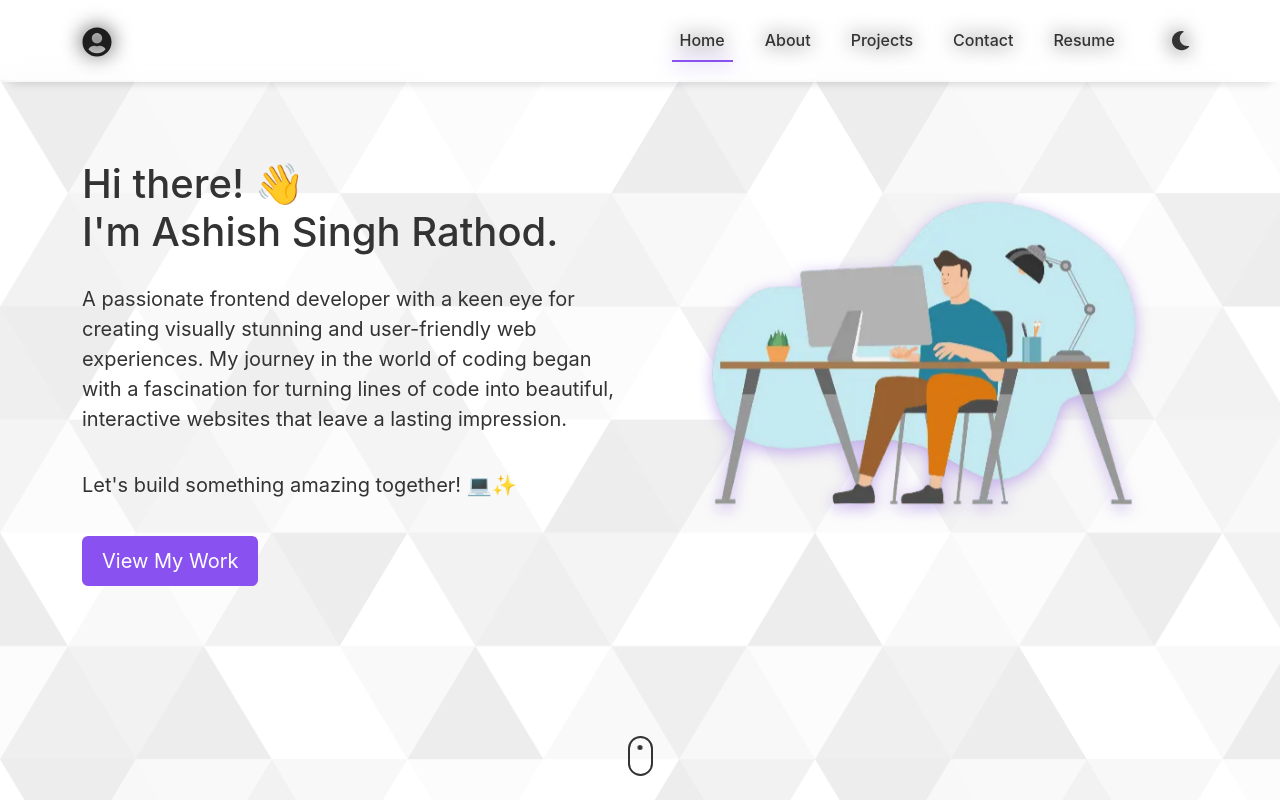
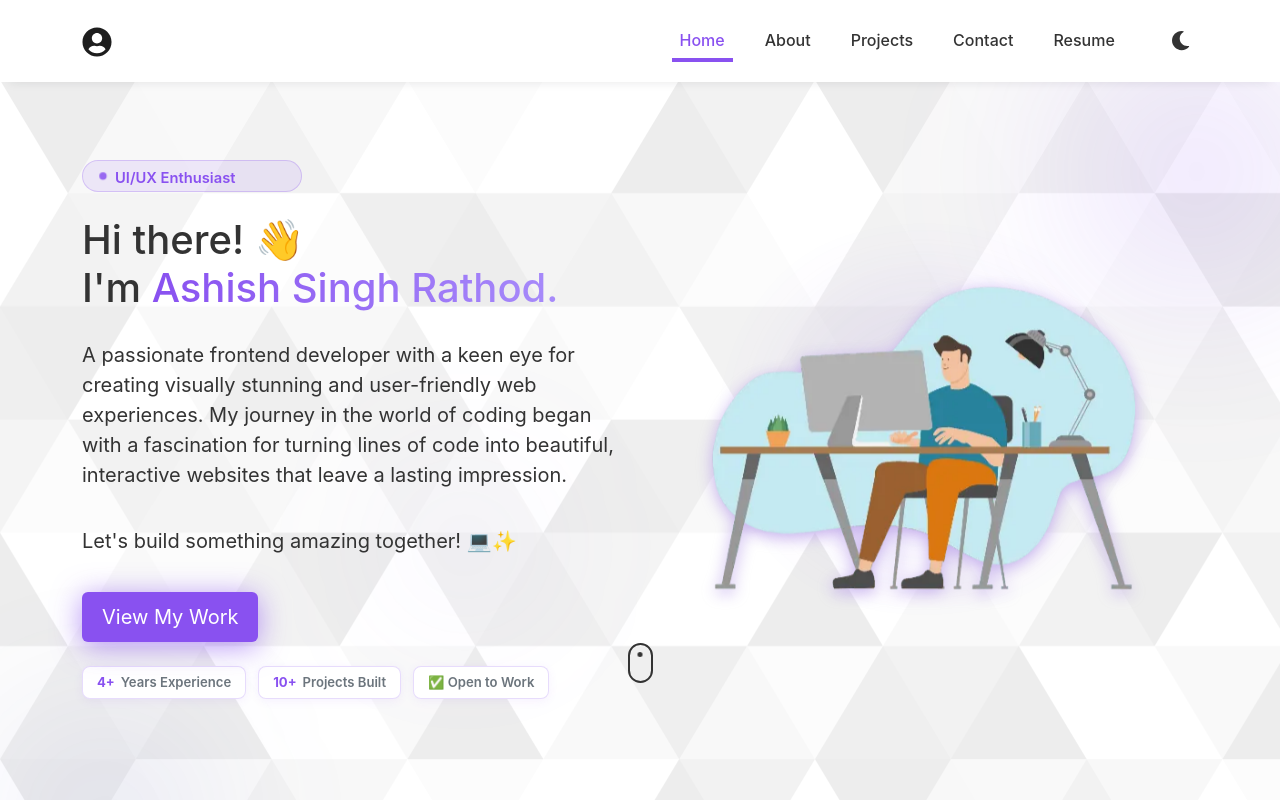
Before and after one commit to ashishairtkt/dev-port, a React (Vite) app: page / in a window 1280 px wide. Shown: the top 800 px of the page. Built offline with nearby package versions, Linux system fonts and the light colour scheme.

Commit message:
minor changes

```diff
--- a/src/components/pages/Home.jsx
+++ b/src/components/pages/Home.jsx
@@ -1,45 +1,156 @@
+import { useState, useEffect } from "react";
 import { Container, Col, Row, Button } from "react-bootstrap";
+import { motion, AnimatePresence } from "framer-motion";
+import '../../styles/pages/Home.css';
+
+const roles = [
+  "Frontend Developer",
+  "React Specialist",
+  "UI/UX Enthusiast",
+  "Web Creator",
+];
+
+const containerVariants = {
+  hidden: { opacity: 0 },
+  visible: {
+    opacity: 1,
+    transition: { staggerChildren: 0.14, delayChildren: 0.1 },
+  },
+};
+
+const itemVariants = {
+  hidden: { opacity: 0, y: 28 },
+  visible: {
+    opacity: 1,
+    y: 0,
+    transition: { duration: 0.6, ease: [0.25, 0.46, 0.45, 0.94] },
+  },
+};
 
 export default function Home() {
+  const [roleIndex, setRoleIndex] = useState(0);
+
+  useEffect(() => {
+    const timer = setInterval(() => {
+      setRoleIndex((prev) => (prev + 1) % roles.length);
+    }, 2600);
+    return () => clearInterval(timer);
+  }, []);
+
   const scrollToProjects = () => {
-    const projectsSection = document.getElementById('projects');
-    if (projectsSection) {
-      projectsSection.scrollIntoView({ behavior: 'smooth' });
-    }
+    const el = document.getElementById("projects");
+    if (el) el.scrollIntoView({ behavior: "smooth" });
   };
 
   return (
-    <div className="homebg" id="home">
-      <Container>
-        <Row>
+    <div className="homebg home-section" id="home">
+      {/* Ambient background orbs */}
+      <div className="home-orb home-orb--1" />
+      <div className="home-orb home-orb--2" />
+      <div className="home-orb home-orb--3" />
+
+      <Container className="home-container">
+        <Row className="align-items-center">
           <Col xs={12} md={6}>
-            <div className="headline">
-              <h1>
+            <motion.div
+              className="headline"
+              variants={containerVariants}
+              initial="hidden"
+              animate="visible"
+            >
+              {/* Animated role pill */}
+              <motion.div variants={itemVariants}>
+                <div className="role-pill">
+                  <span className="role-pill-dot" />
+                  <span className="role-text-wrapper">
+                    <AnimatePresence mode="wait">
+                      <motion.span
+                        key={roleIndex}
+                        className="role-text"
+                        initial={{ opacity: 0, y: 10 }}
+                        animate={{ opacity: 1, y: 0 }}
+                        exit={{ opacity: 0, y: -10 }}
+                        transition={{ duration: 0.3 }}
+                      >
+                        {roles[roleIndex]}
+                      </motion.span>
+                    </AnimatePresence>
+                  </span>
+                </div>
+              </motion.div>
+
+              {/* Heading */}
+              <motion.h1 variants={itemVariants}>
                 Hi there! 👋
-                <br /> I'm Ashish Singh Rathod.
-              </h1>
+                <br />
+                I'm{" "}
+                <span className="name-highlight">Ashish Singh Rathod.</span>
+              </motion.h1>
 
-              <p>
+              {/* Description */}
+              <motion.p variants={itemVariants}>
                 A passionate frontend developer with a keen eye for creating
                 visually stunning and user-friendly web experiences. My journey
                 in the world of coding began with a fascination for turning
                 lines of code into beautiful, interactive websites that leave a
                 lasting impression.
-              </p>
+              </motion.p>
 
-              <p>Let's build something amazing together! 💻✨</p>
-              <div>
-                <Button className="btnclick" onClick={scrollToProjects}>View My Work</Button>
-              </div>
-            </div>
+              <motion.p variants={itemVariants}>
+                Let's build something amazing together! 💻✨
+              </motion.p>
+
+              {/* CTA button */}
+              <motion.div variants={itemVariants}>
+                <motion.div
+                  style={{ display: "inline-block" }}
+                  whileHover={{ scale: 1.05 }}
+                  whileTap={{ scale: 0.95 }}
+                >
+                  <Button
+                    className="btnclick btnclick--glow"
+                    onClick={scrollToProjects}
+                  >
+                    View My Work
+                  </Button>
+                </motion.div>
+              </motion.div>
+
+              {/* Stat badges */}
+              <motion.div variants={itemVariants} className="hero-badges">
+                <div className="hero-badge">
+                  <span>4+</span> Years Experience
+                </div>
+                <div className="hero-badge">
+                  <span>10+</span> Projects Built
+                </div>
+                <div className="hero-badge">
+                  ✅ Open to Work
+                </div>
+              </motion.div>
+            </motion.div>
           </Col>
+
           <Col xs={12} md={6}>
-            <div className="avtar_image">
+            <motion.div
+              className="avtar_image"
+              initial={{ opacity: 0, x: 60, scale: 0.88 }}
+              animate={{ opacity: 1, x: 0, scale: 1 }}
+              transition={{ duration: 0.9, ease: "easeOut", delay: 0.35 }}
+            >
               <picture>
-                <source srcSet="/images/optimized-embg.webp" type="image/webp" />
-                <img src="/images/optimized-embg.png" alt="avatar" className="img-fluid" loading="lazy" />
+                <source
+                  srcSet="/images/optimized-embg.webp"
+                  type="image/webp"
+                />
+                <img
+                  src="/images/optimized-embg.png"
+                  alt="avatar"
+                  className="img-fluid"
+                  loading="lazy"
+                />
               </picture>
-            </div>
+            </motion.div>
           </Col>
         </Row>
 
--- a/src/components/pages/LandingPage.jsx
+++ b/src/components/pages/LandingPage.jsx
@@ -1,5 +1,4 @@
 import { memo, Suspense, lazy } from "react";
-import Header from "../layout/Header";
 import { Helmet, HelmetProvider } from "react-helmet-async";
 import ErrorBoundary from "../utils/ErrorBoundary";
 import Projects from "./Projects";
@@ -42,7 +41,6 @@ const LandingPage = memo(function LandingPage() {
 
       <SkipLink />
       <div className="landing-page">
-        <Header />
         <main id="main-content">
           <ErrorBoundary>
             <Suspense fallback={<LoadingFallback />}>
--- a/src/styles/App.css
+++ b/src/styles/App.css
@@ -1,14 +1,27 @@
 :root {
   --background: #ffffff;
+  --background-color: #ffffff;
   --text-color: #333333;
+  --text-primary: #333333;
+  --text-muted: #6c757d;
+  --primary-color: #8951f0;
+  --card-bg: #ffffff;
+  --skill-bg: rgb(245, 238, 238);
+  --header-bg: #ffffff;
+  --hover-bg: rgba(0, 0, 0, 0.05);
   --transition-speed: 0.3s;
 }
 
 [data-theme='dark'] {
   --background: #121212;
+  --background-color: #121212;
   --text-color: #ffffff;
+  --text-primary: #ffffff;
+  --text-muted: #b0b0b0;
+  --primary-color: #8951f0;
+  --card-bg: #2d2d2d;
+  --skill-bg: rgba(137, 81, 240, 0.12);
   --header-bg: #1a1a1a;
-  --text-primary: #ffffff;
   --hover-bg: rgba(255, 255, 255, 0.1);
 }
 
@@ -226,13 +239,14 @@
 }
 
 .skill_wrapper p {
-  background-color: rgb(245, 238, 238);
+  background-color: var(--skill-bg);
   padding: 10px;
   border-radius: 0.2rem;
   font-weight: 500;
   margin-bottom: 0;
   font-size: 20px;
-  color: #66686a;
+  color: var(--text-muted);
+  transition: background-color var(--transition-speed), color var(--transition-speed);
 }
 
 .skill_wrapper p:hover {
@@ -439,7 +453,7 @@
 .mouse {
   width: 25px;
   height: 40px;
-  border: 2px solid #333;
+  border: 2px solid var(--text-color);
   border-radius: 60px;
   position: relative;
   overflow: hidden;
@@ -452,7 +466,7 @@
   top: 7px;
   left: 50%;
   transform: translateX(-50%);
-  background-color: #333;
+  background-color: var(--text-color);
   border-radius: 50%;
   opacity: 1;
   animation: wheel 1.3s infinite;
@@ -618,7 +632,7 @@
   color: #4caf50;
   font-weight: 500;
   p {
-    color: black;
+    color: var(--text-color);
   }
 }
 .success-checkmark {
@@ -865,13 +879,6 @@
   color: var(--text-primary, #333);
 }
 
-/* Dark mode styles */
-[data-theme='dark'] {
-  --header-bg: #1a1a1a;
-  --text-primary: #ffffff;
-  --hover-bg: rgba(255, 255, 255, 0.1);
-}
-
 [data-theme='dark'] .header {
   box-shadow: rgba(255, 255, 255, 0.1) 0px 10px 10px -10px;
 }
@@ -887,3 +894,21 @@
 [data-theme='dark'] .theme-toggle:hover {
   background-color: rgba(255, 255, 255, 0.1);
 }
+
+[data-theme='dark'] .contact_form {
+  background-color: var(--card-bg);
+  box-shadow: rgba(0, 0, 0, 0.4) 0px 2px 4px 0px, rgba(0, 0, 0, 0.5) 0px 2px 16px 0px;
+}
+
+[data-theme='dark'] .skill_wrapper p:hover {
+  color: var(--primary-color);
+  background-color: rgba(137, 81, 240, 0.2);
+}
+
+[data-theme='dark'] .footer_Section {
+  background: #0a0a0a;
+}
+
+[data-theme='dark'] .app {
+  background-color: var(--background-color);
+}
--- /dev/null
+++ b/src/styles/pages/Home.css
@@ -0,0 +1,201 @@
+.home-section {
+  position: relative;
+  overflow: hidden;
+}
+
+.home-container {
+  position: relative;
+  z-index: 1;
+}
+
+/* Soft glowing orbs in background */
+.home-orb {
+  position: absolute;
+  border-radius: 50%;
+  filter: blur(70px);
+  pointer-events: none;
+  z-index: 0;
+}
+
+.home-orb--1 {
+  width: 400px;
+  height: 400px;
+  background: radial-gradient(circle, rgba(137, 81, 240, 0.18), transparent 70%);
+  top: -120px;
+  right: -100px;
+  animation: orbDrift 14s ease-in-out infinite alternate;
+}
+
+.home-orb--2 {
+  width: 280px;
+  height: 280px;
+  background: radial-gradient(circle, rgba(78, 84, 200, 0.14), transparent 70%);
+  bottom: -60px;
+  left: -60px;
+  animation: orbDrift 18s ease-in-out infinite alternate-reverse;
+}
+
+.home-orb--3 {
+  width: 200px;
+  height: 200px;
+  background: radial-gradient(circle, rgba(168, 139, 250, 0.12), transparent 70%);
+  top: 45%;
+  left: 28%;
+  animation: orbDrift 22s ease-in-out infinite alternate;
+}
+
+@keyframes orbDrift {
+  from { transform: translate(0, 0) scale(1); }
+  to   { transform: translate(35px, 25px) scale(1.08); }
+}
+
+/* Role cycler pill */
+.role-pill {
+  display: inline-flex;
+  align-items: center;
+  gap: 8px;
+  background: rgba(137, 81, 240, 0.1);
+  border: 1px solid rgba(137, 81, 240, 0.25);
+  border-radius: 50px;
+  padding: 6px 16px;
+  font-size: 0.92rem;
+  font-weight: 600;
+  color: var(--primary-color);
+  margin-bottom: 4px;
+  overflow: hidden;
+}
+
+.role-pill-dot {
+  width: 8px;
+  height: 8px;
+  border-radius: 50%;
+  background: var(--primary-color);
+  animation: pulseDot 1.6s ease-in-out infinite;
+  flex-shrink: 0;
+}
+
+@keyframes pulseDot {
+  0%, 100% { opacity: 1; transform: scale(1); }
+  50%       { opacity: 0.4; transform: scale(0.7); }
+}
+
+.role-text-wrapper {
+  display: inline-block;
+  min-width: 170px;
+  overflow: hidden;
+  position: relative;
+  height: 1.2em;
+}
+
+.role-text {
+  display: inline-block;
+  white-space: nowrap;
+}
+
+/* Gradient name */
+.name-highlight {
+  background: linear-gradient(90deg, #8951f0 0%, #a78bfa 100%);
+  -webkit-background-clip: text;
+  -webkit-text-fill-color: transparent;
+  background-clip: text;
+}
+
+/* Button shimmer + pulse glow */
+@keyframes buttonGlow {
+  0%, 100% { box-shadow: 0 4px 20px rgba(137, 81, 240, 0.35); }
+  50%       { box-shadow: 0 4px 30px rgba(137, 81, 240, 0.65); }
+}
+
+.btnclick--glow {
+  position: relative;
+  overflow: hidden;
+  animation: buttonGlow 2.8s ease-in-out infinite;
+}
+
+.btnclick--glow::after {
+  content: '';
+  position: absolute;
+  top: 0;
+  left: -75%;
+  width: 50%;
+  height: 100%;
+  background: linear-gradient(
+    90deg,
+    transparent,
+    rgba(255, 255, 255, 0.25),
+    transparent
+  );
+  transform: skewX(-20deg);
+  animation: shimmer 3.5s ease-in-out infinite;
+}
+
+@keyframes shimmer {
+  0%   { left: -75%; }
+  60%, 100% { left: 130%; }
+}
+
+/* Avatar ring glow */
+.avtar_image {
+  position: relative;
+}
+
+.avtar_image::before {
+  content: '';
+  position: absolute;
+  inset: 10px;
+  border-radius: 50%;
+  background: radial-gradient(circle, rgba(137, 81, 240, 0.2), transparent 65%);
+  filter: blur(20px);
+  animation: avatarGlow 4s ease-in-out infinite alternate;
+  z-index: 0;
+  pointer-events: none;
+}
+
+.avtar_image img {
+  position: relative;
+  z-index: 1;
+}
+
+@keyframes avatarGlow {
+  from { opacity: 0.6; transform: scale(0.95); }
+  to   { opacity: 1;   transform: scale(1.05); }
+}
+
+/* Floating stat badges */
+.hero-badges {
+  display: flex;
+  gap: 12px;
+  flex-wrap: wrap;
+  margin-top: 4px;
+}
+
+.hero-badge {
+  background: var(--card-bg);
+  border: 1px solid rgba(137, 81, 240, 0.2);
+  border-radius: 8px;
+  padding: 6px 14px;
+  font-size: 0.82rem;
+  font-weight: 600;
+  color: var(--text-muted);
+  box-shadow: 0 2px 10px rgba(137, 81, 240, 0.08);
+  display: flex;
+  align-items: center;
+  gap: 6px;
+}
+
+.hero-badge span {
+  color: var(--primary-color);
+  font-weight: 700;
+}
+
+/* Dark mode tweaks */
+[data-theme='dark'] .role-pill {
+  background: rgba(137, 81, 240, 0.15);
+  border-color: rgba(137, 81, 240, 0.35);
+}
+
+[data-theme='dark'] .hero-badge {
+  background: var(--card-bg);
+  border-color: rgba(137, 81, 240, 0.3);
+  box-shadow: 0 2px 10px rgba(0, 0, 0, 0.3);
+}
```
